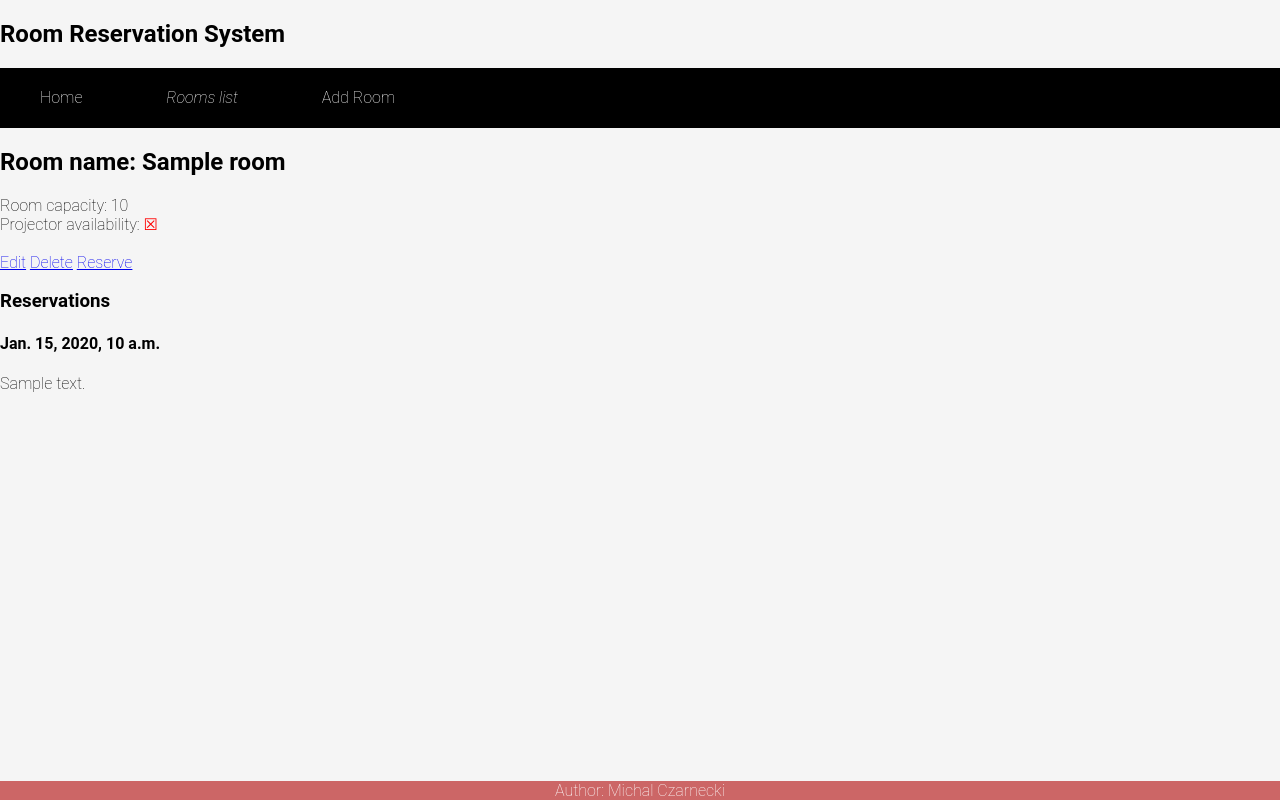
After one commit to Mihau91/Room-Reservation, a Django app: template RoomReservation/room_app/templates/room-details.html in a window 1280 px wide. The commit adds this page. Run offline with Django 3.2, Linux system fonts and the light colour scheme; the template is opened without the code that fills it: most values are stand-ins (such as "Sample title", 1, 10 or a date in 2020).

Commit message:
- created page for room details - created view for rendering room-details.html

```diff
--- /dev/null
+++ b/RoomReservation/room_app/templates/room-details.html
@@ -0,0 +1,60 @@
+<!DOCTYPE html>
+<html lang="en">
+<head>
+    <meta charset="UTF-8">
+    <title>Room Details</title>
+    {% load static %}
+    <link rel="stylesheet" href="{% static 'style.css' %}" type="text/css">
+</head>
+<body>
+<h2>Room Reservation System</h2>
+<!-- Nav -->
+<div class="nav">
+  <ul>
+    <li><a href="/" class="nav-link">Home</a></li>
+    <li><a href="/room/list/" class="nav-link"><em>Rooms list</em></a></li>
+    <li><a href="/room/new/" class="nav-link">Add Room</a></li>
+  </ul>
+</div>
+<!-- Nav -->
+
+<!-- Room details -->
+<div class="card">
+  <div class="card-body">
+    <h2>Room name: {{ room.room_name }}</h2>
+    <p>Room capacity: {{ room.room_capacity }}</p>
+    <p>Projector availability:
+      {% if room.projector_availability %}
+        <span style="color:green;">&#9745;</span>
+      {% else %}
+        <span style="color:red;">&#9746;</span>
+      {% endif %}
+    </p><br>
+    <p>
+      <a href="/room/modify/{{ room.id }}/">Edit</a>
+      <a href="/room/delete/{{ room.id }}/">Delete</a>
+      <a href="/room/reserve/{{ room.id }}/">Reserve</a>
+    </p>
+    <h3>Reservations</h3>
+    <ul class="list-group">
+      {% for reservation in reservations %}
+        <li class="list-group-item">
+          <h4>{{ reservation.date }}</h4>
+          <p>{{ reservation.comment }}</p>
+        </li>
+      {% endfor %}
+      {% if not reservations %}
+      <p>No reservations</p>
+      {% endif %}
+    </ul>
+  </div>
+</div>
+<!-- Room details -->
+
+<!-- Footer -->
+<div class="footer">
+  <p>Author: Michal Czarnecki</p>
+</div>
+<!-- Footer -->
+</body>
+</html>
--- a/RoomReservation/room_app/templates/room-list.html
+++ b/RoomReservation/room_app/templates/room-list.html
@@ -2,7 +2,7 @@
 <html lang="en">
 <head>
     <meta charset="UTF-8">
-    <title>Main Page</title>
+    <title>Room List</title>
     {% load static %}
     <link rel="stylesheet" href="{% static 'style.css' %}" type="text/css">
     <link rel="stylesheet" href="{% static 'table.css' %}" type="text/css">
--- a/RoomReservation/room_app/templates/room-reservation.html
+++ b/RoomReservation/room_app/templates/room-reservation.html
@@ -2,7 +2,7 @@
 <html lang="en">
 <head>
     <meta charset="UTF-8">
-    <title>Add Room</title>
+    <title>Room Reservation</title>
     {% load static %}
     <link rel="stylesheet" href="{% static 'style.css' %}" type="text/css">
     <link rel="stylesheet" href="{% static 'style_form.css' %}" type="text/css">
```
Also changed, not shown: RoomReservation/RoomReservation/urls.py (+11 -2 lines), RoomReservation/room_app/views.py (+7 -0 lines).
